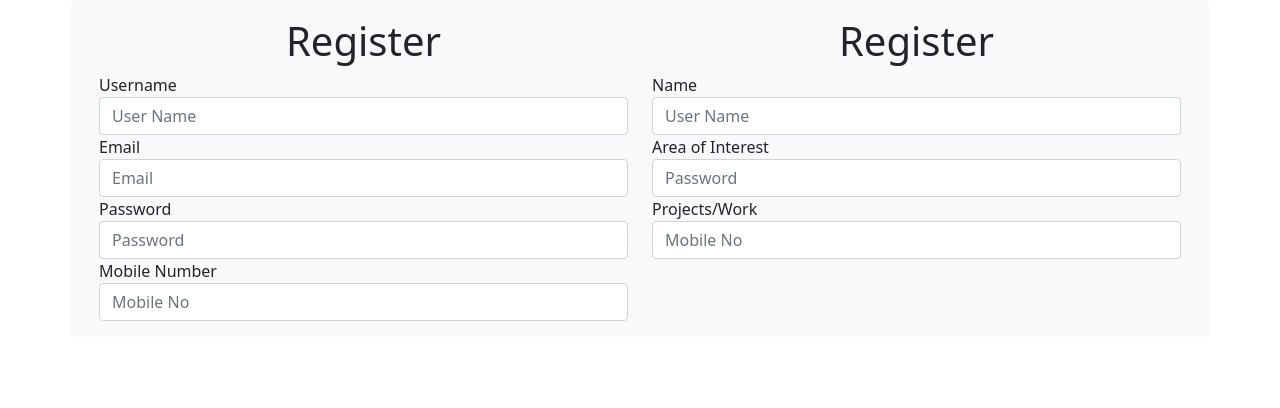
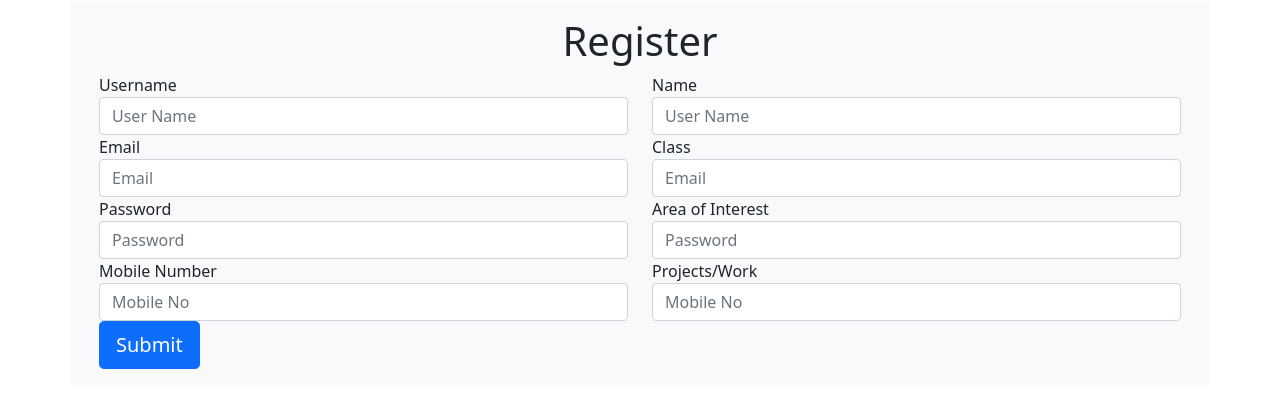
Before and after one commit to Govindvr/Reachout, a Flask app: template app/templates/register.html in a window 1280 px wide. Shown: the top 408 px of the page. Run offline with Flask 2, Linux system fonts and the light colour scheme; the template is opened without the code that fills it: values that come from a table or form of the project are taken from there, others are empty; some libraries are stand-ins or nearby versions.

Commit message:
register form

```diff
--- a/app/templates/register.html
+++ b/app/templates/register.html
@@ -3,8 +3,9 @@
 {% block body %}
     <div class="container">
         <div class="row border border-white p-3 mb-2 bg-light text-dark">
+            <h1 class="text-center">Register</h1>
+
             <div class="col ">
-                <h1 class="text-center">Register</h1>
                 <form method="POST" class="form-register" >
                     {{ form.username.label() }}
                     {{ form.username(class = "form-control", placeholder = "User Name") }}
@@ -16,19 +17,23 @@
                     {{ form.phone(class = "form-control", placeholder = "Mobile No") }}
                 </form>
             </div>
+
             <div class="col ">
-                <h1 class="text-center">Register</h1>
                 <form method="POST" class="form-register" >
                     {{ form.name.label() }}
                     {{ form.name(class = "form-control", placeholder = "User Name") }}
-                    {{ form.Class.label() }}
-                    {{ form.Class(class = "form-control", placeholder = "Email") }}
+                    {{ form.education.label() }}
+                    {{ form.education(class = "form-control", placeholder = "Email") }}
                     {{ form.field.label() }}
                     {{ form.field(class = "form-control", placeholder = "Password") }}
                     {{ form.project.label() }}
                     {{ form.phone(class = "form-control", placeholder = "Mobile No") }}
                 </form>
             </div>
+            <div class="col-12">
+                {{form.submit(class="btn btn-block btn-lg btn-primary")}}
+
+            </div>
         </div>
     </div>
 {% endblock %}
```
